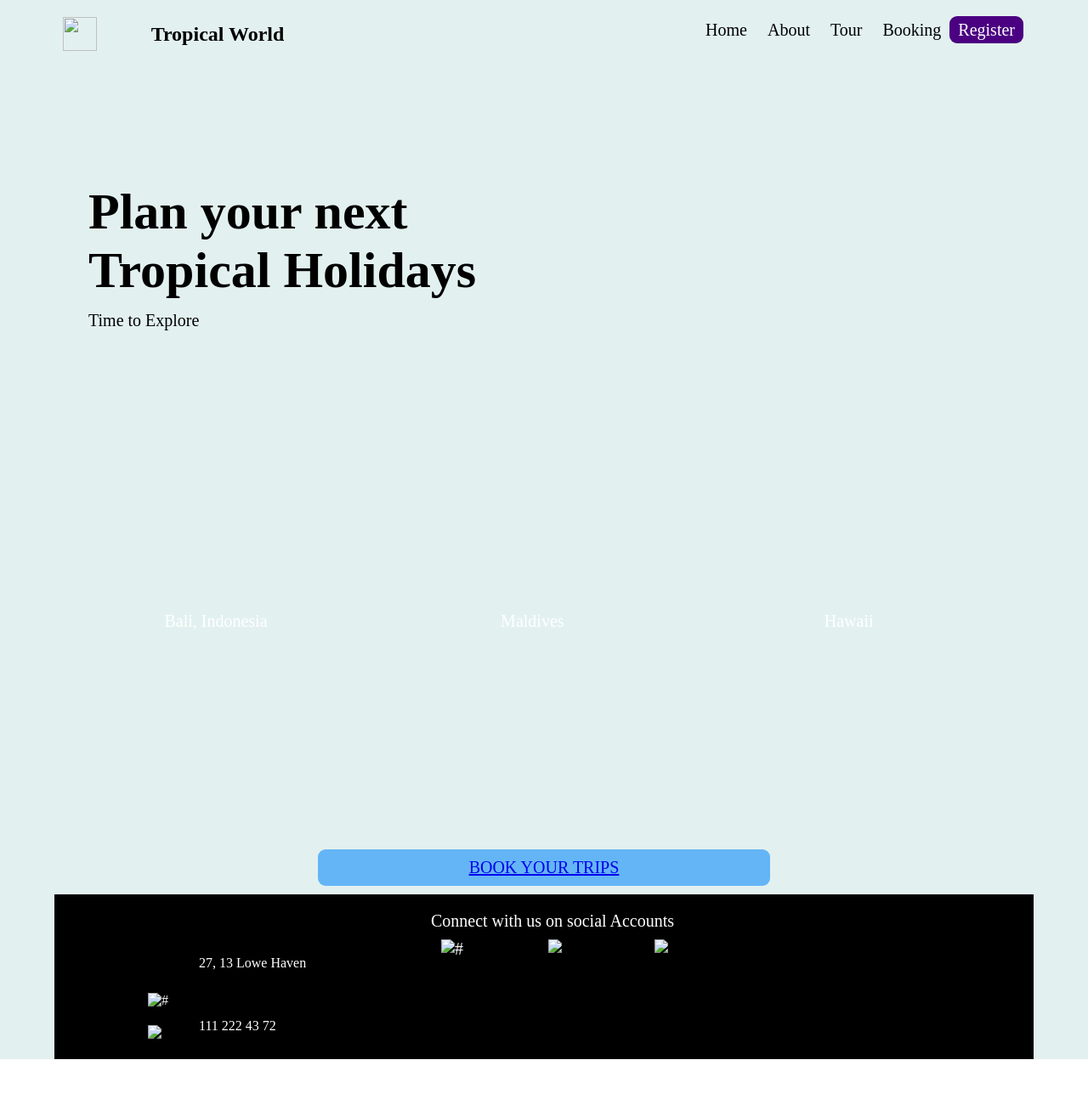
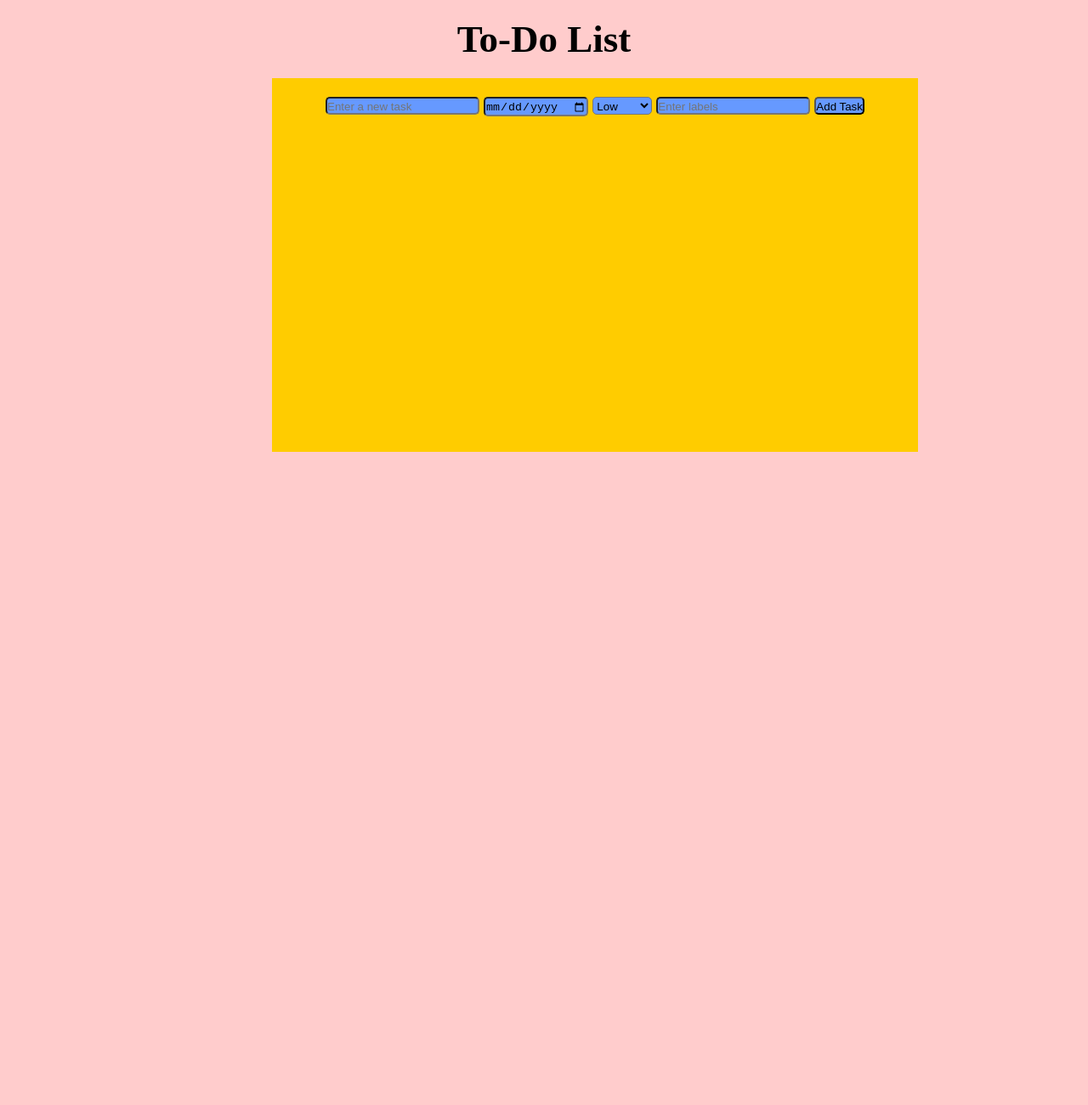
Before and after one commit to tejvapraj/OctaNet_November, a plain HTML site: page index.html in a window 1280 px wide. Shown: the whole page at 85% size. After the commit the page ends 800 px from the top, so only its background shows below. Drawn offline with Linux system fonts and the light colour scheme.

Commit message:
Add files via upload
Task 2 [To Do List]

```diff
--- a/index.html
+++ b/index.html
@@ -3,100 +3,92 @@
 Click nbfs://nbhost/SystemFileSystem/Templates/Licenses/license-default.txt to change this license
 Click nbfs://nbhost/SystemFileSystem/Templates/Other/html.html to edit this template
 -->
+<html>
+    <head>
+        <link rel="stylesheet" href="style.css" type="text/css"/>
 
-    <head>
-        <title>Tropical World</title>
+        <title>To-Do List</title>
         <meta charset="UTF-8">
         <meta name="viewport" content="width=device-width, initial-scale=1.0">
-        <link rel="stylesheet" href="style.css">
-         <link rel="stylesheet" href="style.css">
-         <link rel="stylesheet" href="utils.css">
     </head>
     <body>
-        <div class="backgroung">
-        <div class="container mx-auto ">
-            <header>
-                <nav class="flex justify-between">
-                     <img class = "logo logoimg" src="logoimg1.jpg" height="40px" width="40px"></img>
-                    <div class="logo flex items-center font-bold">Tropical World</div>
+        <header class="head">
+            <h2>To-Do List</h2>
+        </header>
+        <div class="container">
+            <section class="section1">
+                <input type="text" id="taskInput" placeholder="Enter a new task">
+                <input type="date" id="deadlineInput">
+                <select id="priorityInput">
+                    <option value="low">Low</option>
+                    <option value="medium">Medium</option>
+                    <option value="high">High</option>
+                </select>
+                <input type="text" id="labelInput" placeholder="Enter labels">
+                <button id="addTaskBtn" onclick="addTask()">Add Task</button>
 
-                    <div class="navbar flex items-center ">
-                        <div class="menu">
-                        <a href="#">Home</a>
-                        <a href="#">About</a>
-                        <a href="#">Tour</a>
-                        <a href="#">Booking</a>
-                        </div>
-                         <div class="register">
-                        <a href="#">Register</a>
-                    </div>
-                    </div>
+                <ul id="taskList"></ul>
+                <script>
+                    function addTask() {
+                        var taskInput = document.getElementById('taskInput');
+                        var deadlineInput = document.getElementById('deadlineInput');
+                        var priorityInput = document.getElementById('priorityInput');
+                        var labelInput = document.getElementById('labelInput');
+                        var taskList = document.getElementById('taskList');
 
-                </nav>
+                        if (taskInput.value.trim() !== '') {
+                            // Create a new list item
+                            var li = document.createElement('li');
+                            li.className = 'taskItem';
 
-            </header>
-              <main class="min-x-screen">
-                  <section class="section1">
+                            // Create task description
+                            var taskDescription = document.createElement('span');
+                            taskDescription.innerHTML = taskInput.value;
+                            li.appendChild(taskDescription);
 
-                      <div class="flex">
-                          <div class="topleft justify-center">
-                              <h1 class="my-1 "> Plan your next Tropical Holidays </h1>
-                              <p class="subpar"> Time to Explore</p>
-                          </div>
+                            // Create deadline
+                            var deadlineSpan = document.createElement('span');
+                            deadlineSpan.innerHTML = ' Deadline: ' + (deadlineInput.value || 'No deadline');
+                            li.appendChild(deadlineSpan);
 
-                  </section>
+                            // Create priority
+                            var prioritySpan = document.createElement('span');
+                            prioritySpan.innerHTML = ' Priority: ' + priorityInput.value;
+                            li.appendChild(prioritySpan);
 
-              <section class="section2">
-                  <div class="boxes flex">
-                  <div class="box bg1">Bali, Indonesia</div>
-                  <div class="box bg2">Maldives</div>
-                  <div class="box bg3">Hawaii</div>
-                  <br>
-                  </div>
-              </section>
+                            // Create labels
+                            var labelSpan = document.createElement('span');
+                            labelSpan.innerHTML = ' Labels: ' + (labelInput.value || 'No labels');
+                            li.appendChild(labelSpan);
 
-              <section class="section3">
-                  <div class="bookTrip">
-                      <a href="#">BOOK YOUR TRIPS</a>
-                  </div>
-              </section>
+                            // Create a delete button
+                            var deleteBtn = document.createElement('button');
+                            deleteBtn.className = 'deleteBtn';
+                            deleteBtn.innerHTML = 'Delete';
+                            deleteBtn.onclick = function () {
+                                deleteTask(this);
+                            };
+                            li.appendChild(deleteBtn);
 
-              </main>
-            <footer class="footer">
-                <section class="sectionA">
-                <div class="contact">
-                    <p> Connect with us on social Accounts</p></div>
-                    <div class="icons flex">
-                    <div class="icon-1"><img src="twitter.png" alt="#" height="40px" width="40px"></img> </div>
-                    <div class="icon-2"><img src="gmail.png" alt="#" height="40px" width="40px"></img> </div>
-                    <div class="icon-2"><img src="facebook.png" alt="#" height="40px" width="40px"></img> </div>
-                    </div>
-                </section>
-                <section class="sectionB">
-                    <div class="lastpart">
-                        <div class="add"> <img src="address.png" alt="#" height="40px" width="40px"></img></div>
-                        <div class="phone"> <img src="Tele.png" alt="#" height="40px" width="40px"></img> </div>
-                        <p class="para1"> 27, 13 Lowe Haven </p>
-                        <br> <br>
-                        <p class="para2"> 111 222 43 72</p>
+                            // Append the new task to the task list
+                            taskList.appendChild(li);
 
+                            // Clear the input fields
+                            taskInput.value = '';
+                            deadlineInput.value = '';
+                            priorityInput.value = 'low';
+                            labelInput.value = '';
+                        }
+                    }
 
-                    </div>
+                    function deleteTask(btn) {
+                        var taskList = document.getElementById('taskList');
+                        var li = btn.parentNode;
+                        taskList.removeChild(li);
+                    }
+                </script>
 
-
-                    </div>
-                </section>
-
-            </footer>
-
+            </section>
         </div>
-                      </div>
-
-
     </body>
-
-<ul class="ftco-footer-social list-unstyled float-md-left float-lft mt-5">
-<li class="ftco-animate fadeInUp ftco-animated"><a href="#"><span class="icon-twitter"></span></a></li>
-<li class="ftco-animate fadeInUp ftco-animated"><a href="#"><span class="icon-facebook"></span></a></li>
-<li class="ftco-animate fadeInUp ftco-animated"><a href="#"><span class="icon-instagram"></span></a></li>
-</ul>
+</html>
--- a/style.css
+++ b/style.css
@@ -3,199 +3,72 @@ Click nbfs://nbhost/SystemFileSystem/Templates/Licenses/license-default.txt to c
 Click nbfs://nbhost/SystemFileSystem/Templates/ClientSide/css.css to edit this template
 */
 /*
-    Created on : 04-Nov-2023, 2:43:49 pm
+    Created on : 17-Nov-2023, 2:32:17 pm
     Author     : TEJAL VINOD APRAJ
 */
+
+
 *{
     margin: 0;
     padding: 0;
+    background: #ffcccc
+}
+
+.container{
+    max-width: 100vw;
+    max-height: 100vh;
 
 }
 
-.container{
-    max-width: 90vw;
+.head {
+    padding: 20px;
+    text-align: center;
+    font-size: 30px;
+    font-family: initial;
 }
 
-.navbar{
-    display: flex;
-    height: 70px;
-    font-family: initial;
-    list-style: none;
-    margin: 0 12px;
 
+.section1 {
+    padding: 20px;
+    text-align: center;
+    height: 50vh;
+    width: 90vh;
+    font-size: 20px;
+    background: #ffcc00;
+    margin-left: 320px;
 }
-.register a{
+.section1 input{
+    padding-top: 2px;
+    border-radius: 5px;
+    background: #6699ff;
+}
+.section1 select{
+    padding-top: 2px;
+    border-radius: 5px;
+    background: #6699ff;
+}
+.section1 button{
+    padding-top: 2px;
+    border-radius: 5px;
+    background: #6699ff;
+    cursor: pointer;
+}
+.taskItem{
+    display: block;
+    border: 1px solid #ddd;
+    margin: 8px;
+
+    padding: 8px;
+}
+.deleteBtn {
+    background-color: #f44336;
+    color: white;
+    border: none;
+    padding: 6px 10px;
+    text-align: center;
     text-decoration: none;
-    padding: 5px 10px;
-    font-size: 20px;
-    background: indigo;
-    color: white;
-    border-radius: 9px;
-    transition: 0.4s;
+    display: inline-block;
+    font-size: 14px;
+    margin: 2px 2px;
+    cursor: pointer;
 }
-.register a:hover{
-    background: transparent;
-    border:1px solid indigo;
-}
-
-.topleft{
-    width: 50%;
-    margin-top: 15vh;
-    font-size: 5vh;
-    margin-left: 5vh;
-    padding: 12px 0;
-
-}
-.subpar{
-    font-size: 20px;
-}
-
-.topright{
-    width: 50%;
-    margin-top: 30vh;
-
-}
-
-.logo{
-    margin-top: 10px;
-    margin-right: 420px;
-    padding: 10px;
-}
-.logoimg{
-    margin-right: 0px;
-}
-
-.section1{
-    background-image: url("imgff.jpg");
-    background-size: auto;
-    height: 80vh;
-
-}
-.backgroung{
-    background-color: #e2f1ef;
-    background-size: cover;
-}
-
-.section2{
-    padding-top: 10px;
-
-}
-.box{
-    text-align: center;
-    font-size: 20px;
-    color: white;
-    transition: 0.4s;
-}
-
-.bg1{
-    background-image: url("bali-indonesia.jpg");
-    height: 270px;
-    width: 310px;
-    background-size: cover;
-    border-radius: 20px;
-    margin-left: 35px;
-
-
-}
-.bg2{
-    background-image: url("Maldives.jpg");
-    height: 270px;
-    width: 310px;
-    background-size: cover;
-    border-radius: 20px;
-
-}
-.bg3{
-    background-image: url("Hawaii.jpg");
-    height: 270px;
-    width: 310px;
-    background-size: cover;
-    border-radius: 20px;
-
-}
-
-.section3{
-    padding: 10px;
-    margin-left: 300px;
-    margin-right: 300px;
-}
-.bookTrip{
-    text-align: center;
-    font-size: 20px;
-    background: #64B5F6;
-    border-radius: 9px;
-    color: white;
-    padding: 10px 20px;
-}
-.footer{
-    padding: 10px;
-    background: black;
-
-}
-.sectionA{
-    margin-left: 50px;
-    margin-right: 50px;
-    padding-top: 10px;
-
-}
-.contact{
-    margin-left: 20px;
-    font-size: 20px;
-    text-align: center;
-    color: white;
-
-}
-.icons{
-    text-align: center;
-    font-size: 20px;
-    padding-left: 350px;
-    padding-right: 350px;
-}
-.icon-1{
-    padding: 10px;
-    color: white;
-    margin-left: 35px;
-
-}
-.icon-2{
-    padding: 10px;
-
-}
-.icon-3{
-    padding: 10px;
-}
-.sectionB{
-    margin-left: 50px;
-    margin-right: 50px;
-    padding-top: 10px;
-}
-.lastpart{
-    margin-left: 20px;
-    padding: 10px 20px;
-}
-.add{
-    padding: 10px;
-    color:white;
-
-
-}
-.phone{
-    padding: 10px;
-
-}
-.para{
-    margin-left: 20px;
-    padding: 30px 50px;
-}
-.para1{
-    padding: 10px;
-    margin-left: 60px;
-    margin-top: -120px;
-    color: white;
-}
-.para2{
-    padding: 10px;
-    margin-left: 60px;
-    margin-top: 0px;
-    color: white;
-}
```
